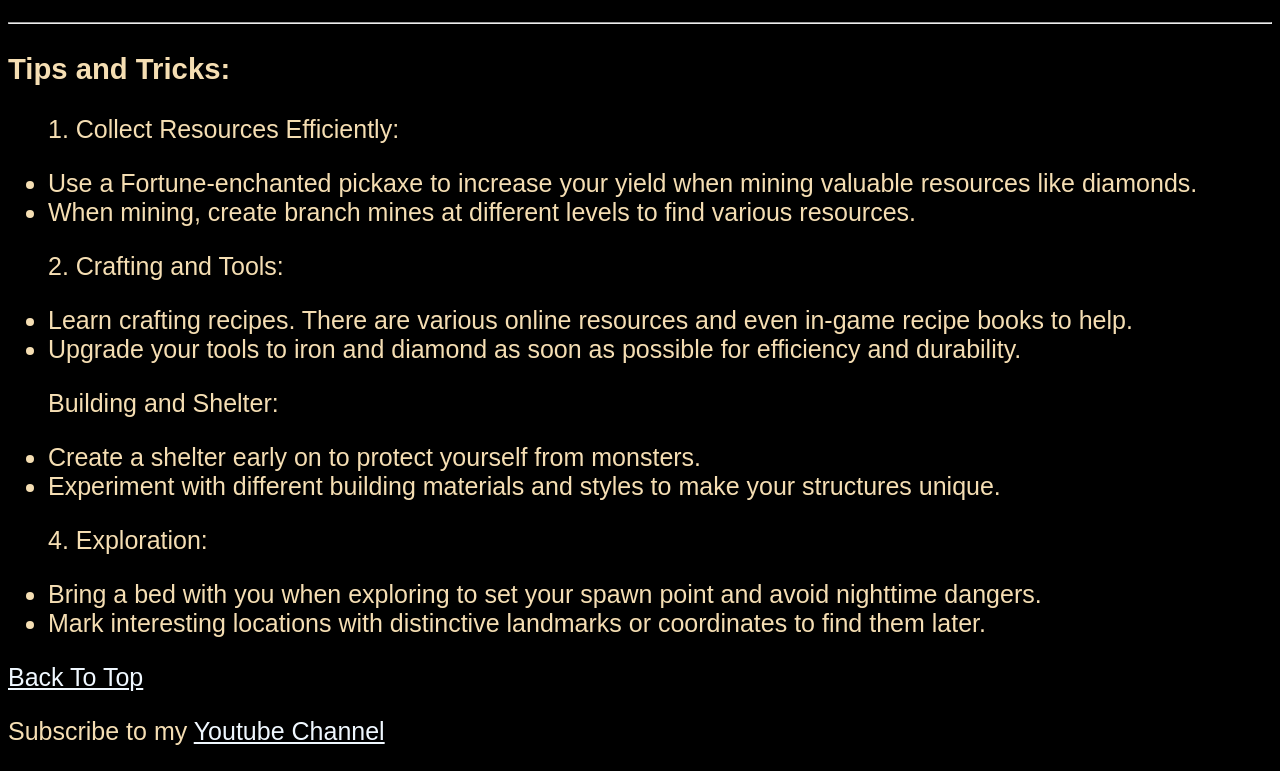
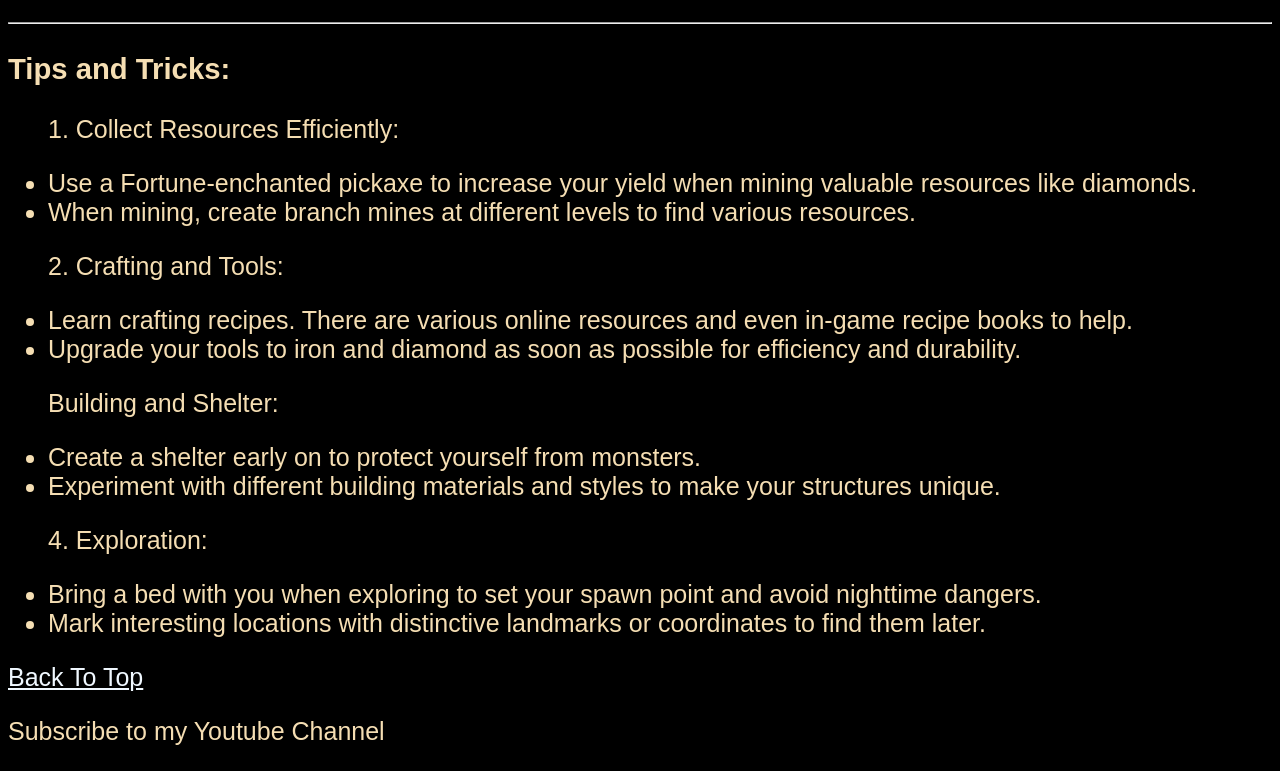
Before and after one commit to CoolMuhammad800/Minecraft, a plain HTML site: page index.html in a window 1280 px wide. Shown: the part 1131-1902 px from the top of the page. Drawn offline with Linux system fonts and the light colour scheme.

Commit message:
index.html

```diff
--- a/index.html
+++ b/index.html
@@ -59,6 +59,6 @@
         </ul>
     </section>
     <a href="#">Back To Top</a>
-   <p>Subscribe to my <a href="https://www.youtube.com/channel/UCDthHBcpSXwRJrNK3lM-OZw">Youtube Channel</a> </p>
+   <p>Subscribe to my <a href="https://www.youtube.com/channel/UCDthHBcpSXwRJrNK3lM-OZw"></a> Youtube Channel</p>
 </body>
 </html>
```
